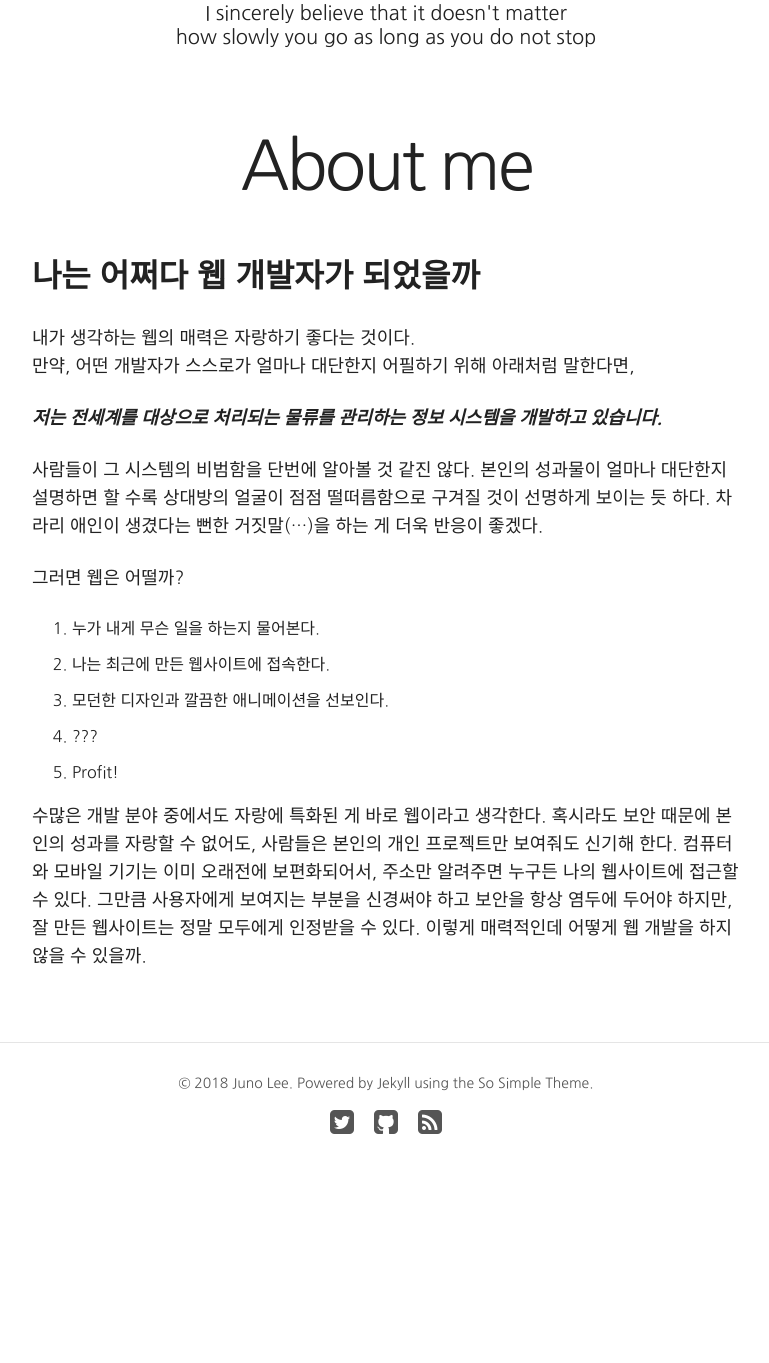
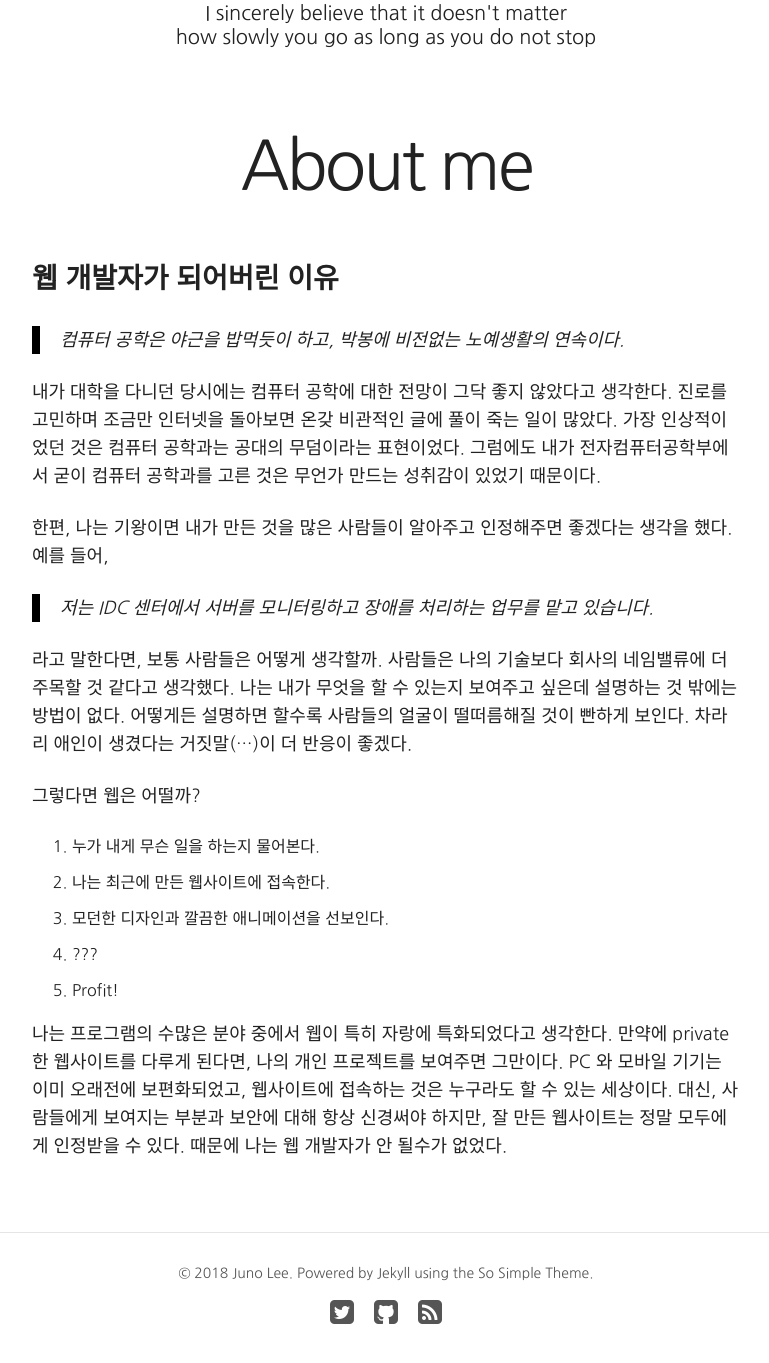
Before and after one commit to johanneslee/johanneslee.github.io, a Jekyll site: the page built from about/index.md, in a window 1280 px wide and 1400 px high, scrolled down 370 px. Shown: the top 1363 px of the window, without its empty margins (254-1023 px from the left). Built offline with Jekyll 4.4.1, drawn with Linux system fonts in a browser that asks for light colours; nearby versions of some CDN libraries; some web fonts are replaced; before the commit the page ends 1603 px from its top, so only the background shows below that.

Commit message:
Update 'about me'

```diff
--- a/about/index.md
+++ b/about/index.md
@@ -1,20 +1,22 @@
 ---
 layout: page
 title: About me
-#excerpt: "So Simple is a responsive Jekyll theme for your words and images."
-modified: 2017-12-22T17:17:38.564948-04:00
+modified: 2018-02-12T00:00:00-00:00
 ---
 
-## 나는 어쩌다 웹 개발자가 되었을까
+### 웹 개발자가 되어버린 이유
 
-내가 생각하는 웹의 매력은 자랑하기 좋다는 것이다.
-만약, 어떤 개발자가 스스로가 얼마나 대단한지 어필하기 위해 아래처럼 말한다면,
+>컴퓨터 공학은 야근을 밥먹듯이 하고, 박봉에 비전없는 노예생활의 연속이다.
 
-__*저는 전세계를 대상으로 처리되는 물류를 관리하는 정보 시스템을 개발하고 있습니다.*__
+내가 대학을 다니던 당시에는 컴퓨터 공학에 대한 전망이 그닥 좋지 않았다고 생각한다. 진로를 고민하며 조금만 인터넷을 돌아보면 온갖 비관적인 글에 풀이 죽는 일이 많았다. 가장 인상적이었던 것은 컴퓨터 공학과는 공대의 무덤이라는 표현이었다. 그럼에도 내가 전자컴퓨터공학부에서 굳이 컴퓨터 공학과를 고른 것은 무언가 만드는 성취감이 있었기 때문이다.
 
-사람들이 그 시스템의 비범함을 단번에 알아볼 것 같진 않다. 본인의 성과물이 얼마나 대단한지 설명하면 할 수록 상대방의 얼굴이 점점 떨떠름함으로 구겨질 것이 선명하게 보이는 듯 하다. 차라리 애인이 생겼다는 뻔한 거짓말(...)을 하는 게 더욱 반응이 좋겠다.
+한편, 나는 기왕이면 내가 만든 것을 많은 사람들이 알아주고 인정해주면 좋겠다는 생각을 했다. 예를 들어,
 
-그러면 웹은 어떨까?
+>저는 IDC 센터에서 서버를 모니터링하고 장애를 처리하는 업무를 맡고 있습니다.
+
+라고 말한다면, 보통 사람들은 어떻게 생각할까. 사람들은 나의 기술보다 회사의 네임밸류에 더 주목할 것 같다고 생각했다. 나는 내가 무엇을 할 수 있는지 보여주고 싶은데 설명하는 것 밖에는 방법이 없다. 어떻게든 설명하면 할수록 사람들의 얼굴이 떨떠름해질 것이 빤하게 보인다. 차라리 애인이 생겼다는 거짓말(...)이 더 반응이 좋겠다.
+
+그렇다면 웹은 어떨까?
 
 1. 누가 내게 무슨 일을 하는지 물어본다.
 2. 나는 최근에 만든 웹사이트에 접속한다.
@@ -22,4 +24,4 @@ __*저는 전세계를 대상으로 처리되는 물류를 관리하는 정보
 4. ???
 5. Profit!
 
-수많은 개발 분야 중에서도 자랑에 특화된 게 바로 웹이라고 생각한다. 혹시라도 보안 때문에 본인의 성과를 자랑할 수 없어도, 사람들은 본인의 개인 프로젝트만 보여줘도 신기해 한다. 컴퓨터와 모바일 기기는 이미 오래전에 보편화되어서, 주소만 알려주면 누구든 나의 웹사이트에 접근할 수 있다. 그만큼 사용자에게 보여지는 부분을 신경써야 하고 보안을 항상 염두에 두어야 하지만, 잘 만든 웹사이트는 정말 모두에게 인정받을 수 있다. 이렇게 매력적인데 어떻게 웹 개발을 하지 않을 수 있을까.
+나는 프로그램의 수많은 분야 중에서 웹이 특히 자랑에 특화되었다고 생각한다. 만약에 private 한 웹사이트를 다루게 된다면, 나의 개인 프로젝트를 보여주면 그만이다. PC 와 모바일 기기는 이미 오래전에 보편화되었고, 웹사이트에 접속하는 것은 누구라도 할 수 있는 세상이다. 대신, 사람들에게 보여지는 부분과 보안에 대해 항상 신경써야 하지만, 잘 만든 웹사이트는 정말 모두에게 인정받을 수 있다. 때문에 나는 웹 개발자가 안 될수가 없었다.
```
